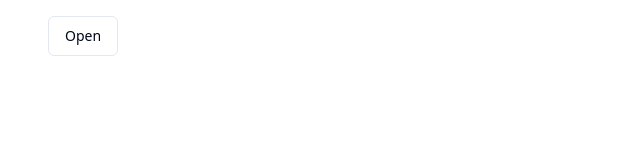
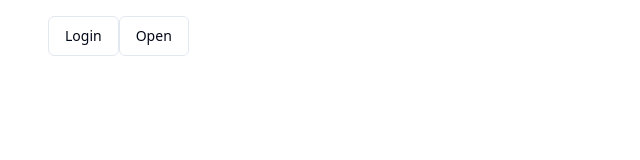
Before and after one commit to dariomunozstudios/latrue, a Next.js app: page / in a window 1280 px wide. Shown: the top 160 px of the page, without its empty margins (0-640 px from the left). Built offline with nearby package versions, Linux system fonts and the light colour scheme.

Commit message:
LoginPage

```diff
--- a/components/Navbar.tsx
+++ b/components/Navbar.tsx
@@ -1,10 +1,14 @@
 "use client"
-
+import { Button } from "@/components/ui/button"
+import Link from "next/link"
 import { Menu } from "./Menu"
 
 const Navbar = () => {
     return (
 <div className="fixed top-0 p-4 flex justify-between z-10">
+<Button variant="outline">
+    <Link href={"/login"}>Login</Link>
+</Button>
 <Menu/>
 </div>
 )
```
